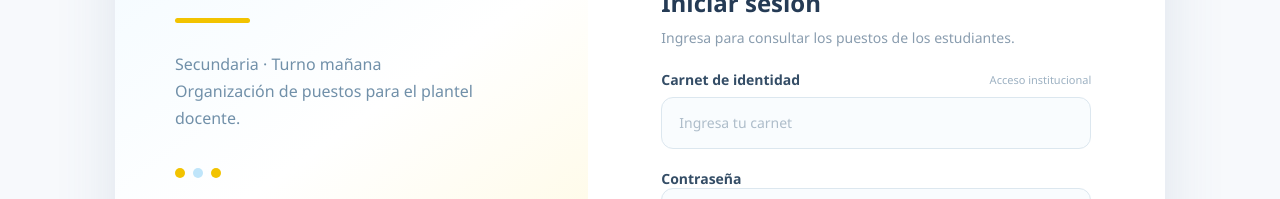
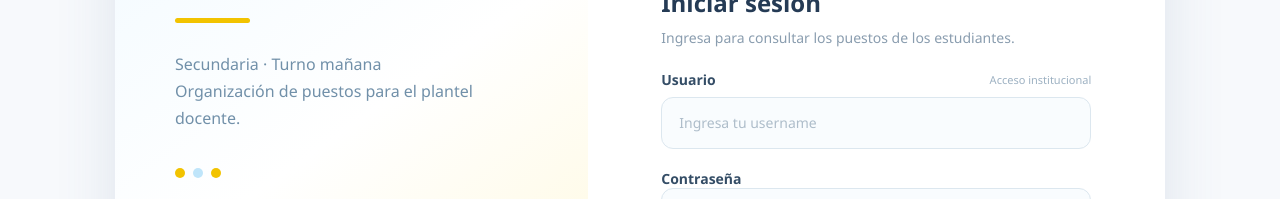
Before and after one commit to wilber-c-o/web-puestos, a React (Vite) app: page /login in a window 1280 px wide. Shown: the part 398-597 px from the top of the page. Built offline with nearby package versions, Linux system fonts and the light colour scheme.

Commit message:
Label login identifier as Usuario instead of Carnet

```diff
--- a/src/components/auth/LoginForm.tsx
+++ b/src/components/auth/LoginForm.tsx
@@ -11,7 +11,7 @@ interface LoginFormProps {
 }
 
 function LoginForm({ role, error, isLoading = false, onSubmit }: LoginFormProps) {
-  const [carnet, setCarnet] = useState("");
+  const [username, setCarnet] = useState("");
   const [password, setPassword] = useState("");
 
   const isAdmin = role === "ADMIN";
@@ -21,11 +21,11 @@ function LoginForm({ role, error, isLoading = false, onSubmit }: LoginFormProps)
 
     if (isLoading) return;
 
-    const normalizedCarnet = carnet.trim();
+    const normalizedCarnet = username.trim();
     if (!normalizedCarnet || !password) return;
 
     onSubmit({
-      carnet: normalizedCarnet,
+      username: normalizedCarnet,
       password,
       role,
     });
@@ -45,17 +45,17 @@ function LoginForm({ role, error, isLoading = false, onSubmit }: LoginFormProps)
 
       <div className="form-field">
         <div className="form-field__label-row">
-          <label htmlFor="carnet">Carnet de identidad</label>
+          <label htmlFor="username">Usuario</label>
           <span>Acceso institucional</span>
         </div>
         <div className="form-field__input-wrap">
           <input
-            id="carnet"
-            name="carnet"
+            id="username"
+            name="username"
             type="text"
-            value={carnet}
+            value={username}
             onChange={(event) => setCarnet(event.target.value)}
-            placeholder="Ingresa tu carnet"
+            placeholder="Ingresa tu username"
             autoComplete="username"
             required
           />
```
